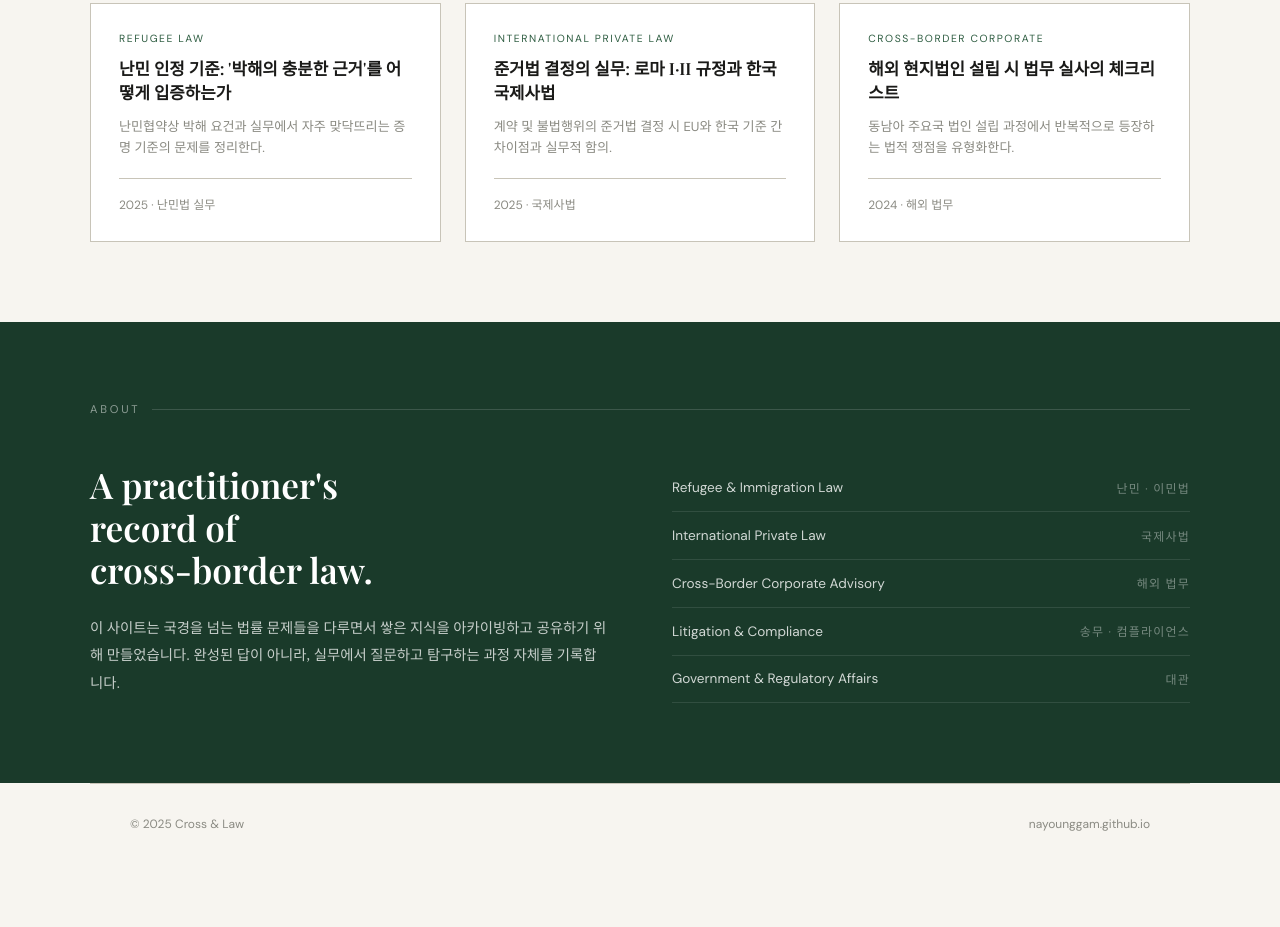
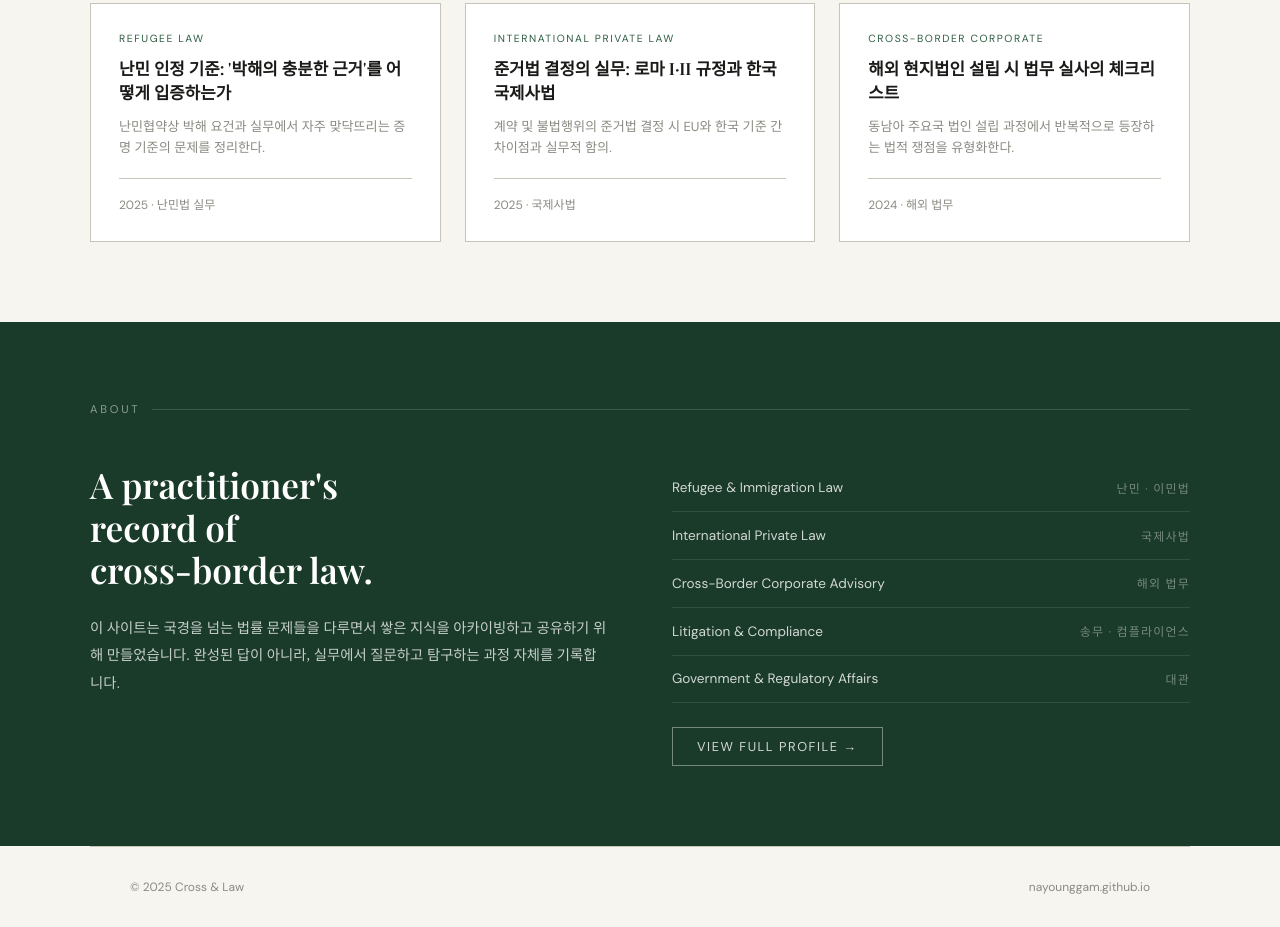
Before and after one commit to NayoungGam/nayounggam.github.io, a plain HTML site: page index.html in a window 1280 px wide. Shown: the part 1323-2250 px from the top of the page. Before the commit the page ends 2187 px from the top, so only its background shows below. Drawn offline with nearby package versions, Linux system fonts and the light colour scheme.

Commit message:
Update index.html

```diff
--- a/index.html
+++ b/index.html
@@ -376,6 +376,7 @@
           <li>Litigation & Compliance <span>송무 · 컴플라이언스</span></li>
           <li>Government & Regulatory Affairs <span>대관</span></li>
         </ul>
+        <a href="about.html" style="display:inline-block; margin-top:1.5rem; padding: 0.6rem 1.5rem; border: 1px solid rgba(255,255,255,0.4); color: rgba(255,255,255,0.8); font-size: 0.8rem; letter-spacing: 0.12em; text-transform: uppercase; text-decoration: none; transition: all 0.2s;" onmouseover="this.style.borderColor='white';this.style.color='white'" onmouseout="this.style.borderColor='rgba(255,255,255,0.4)';this.style.color='rgba(255,255,255,0.8)'">View Full Profile →</a>
       </div>
     </div>
   </div>
```
